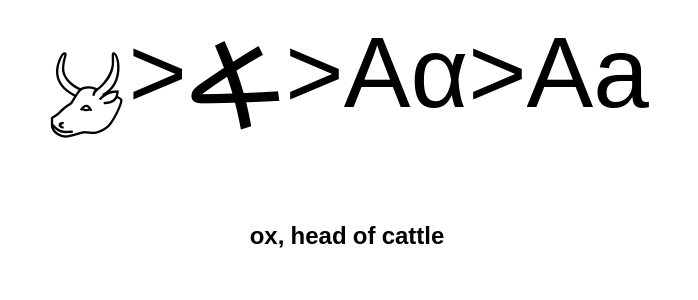
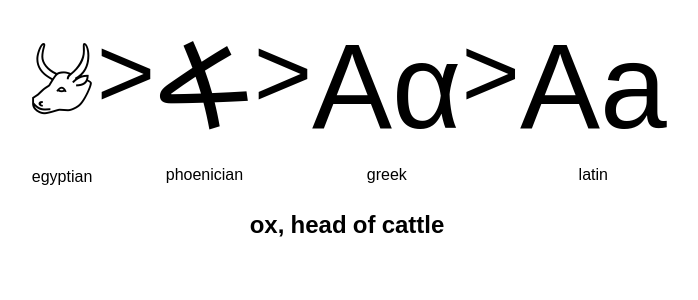
Before and after one commit to philjonas/alphabet-origins, a React (Create React App) app: page / in a window 1280 px wide. Shown: the top 300 px of the page, without its empty margins (293-991 px from the left). Built offline with nearby package versions, Linux system fonts and the light colour scheme.

Commit message:
added divider and logogram

```diff
--- /dev/null
+++ b/src/components/Divider/index.tsx
@@ -0,0 +1,16 @@
+import * as React from 'react';
+import './style.css';
+
+interface DividerProps {
+    barrier?: string,
+}
+
+const Divider: React.FunctionComponent<DividerProps> = (props) => {
+    return <div className="divider">{props.barrier}</div>;
+}
+
+Divider.defaultProps = {
+    barrier: '>',
+}
+
+export default Divider;
--- /dev/null
+++ b/src/components/Divider/style.css
@@ -0,0 +1,3 @@
+.divider{
+    font-size: 100px;
+}
--- a/src/components/Etymology/index.tsx
+++ b/src/components/Etymology/index.tsx
@@ -1,4 +1,6 @@
 import * as React from 'react';
+import Divider from '../Divider/index';
+import LogogramBox from '../LogogramBox/index';
 import './style.css';
 
 interface EtymologyProps {
@@ -12,13 +14,13 @@ interface EtymologyProps {
 const Etymology: React.FunctionComponent<EtymologyProps> = (props) => {
     return <div className="container">
         <div className="letter-container">
-            <div className="egyptian">{props.egyptian}</div>
-            <div className="latin"> &gt; </div>
-            <div className="phoenician">{props.phoenician}</div>
-            <div className="latin"> &gt; </div>
-            <div className="greek">{props.greek}</div>
-            <div className="latin"> &gt; </div>
-            <div className="latin">{props.latin}</div>
+            <LogogramBox symbol={props.egyptian} legend="egyptian" isSmaller/>
+            <Divider />
+            <LogogramBox symbol={props.phoenician} legend="phoenician" />
+            <Divider />
+            <LogogramBox symbol={props.greek} legend="greek" />
+            <Divider />
+            <LogogramBox symbol={props.latin} legend="latin" />
         </div>
         <h2>{props.meaning}</h2>
     </div>;
--- /dev/null
+++ b/src/components/LogogramBox/index.tsx
@@ -0,0 +1,17 @@
+import * as React from 'react';
+import './style.css';
+
+interface LogogramBoxProps {
+    symbol?: string,
+    legend?: string,
+    isSmaller?:boolean,
+}
+
+const LogogramBox: React.FunctionComponent<LogogramBoxProps> = (props) => {
+    return <div className="container-logogram">
+        <div className={props.isSmaller ? "smaller-symbol":"symbol"}>{props.symbol}</div>
+        <div className="legend">{props.legend}</div>
+    </div>;
+}
+
+export default LogogramBox;
--- /dev/null
+++ b/src/components/LogogramBox/style.css
@@ -0,0 +1,16 @@
+.symbol{
+    font-size: 120px;
+}
+
+.smaller-symbol{
+    font-size: 100px;
+}
+
+.legend{
+    margin: auto;
+}
+
+.container-logogram{
+    display: grid;
+    height: 100%;
+}
```
Also changed, not shown: 1 other file (tests, documents, lock files or other folders).
